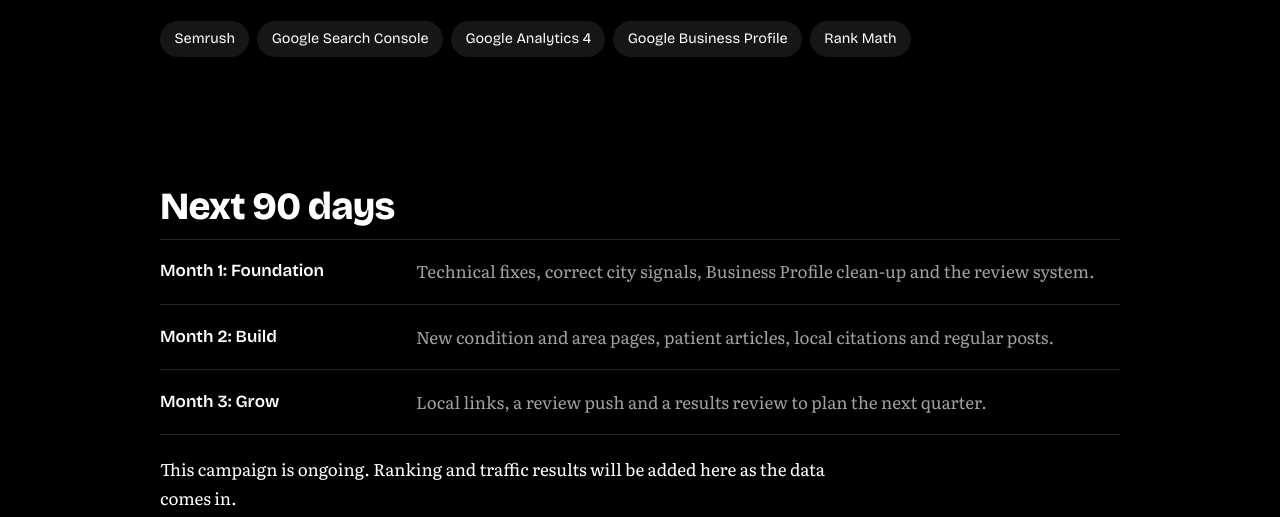
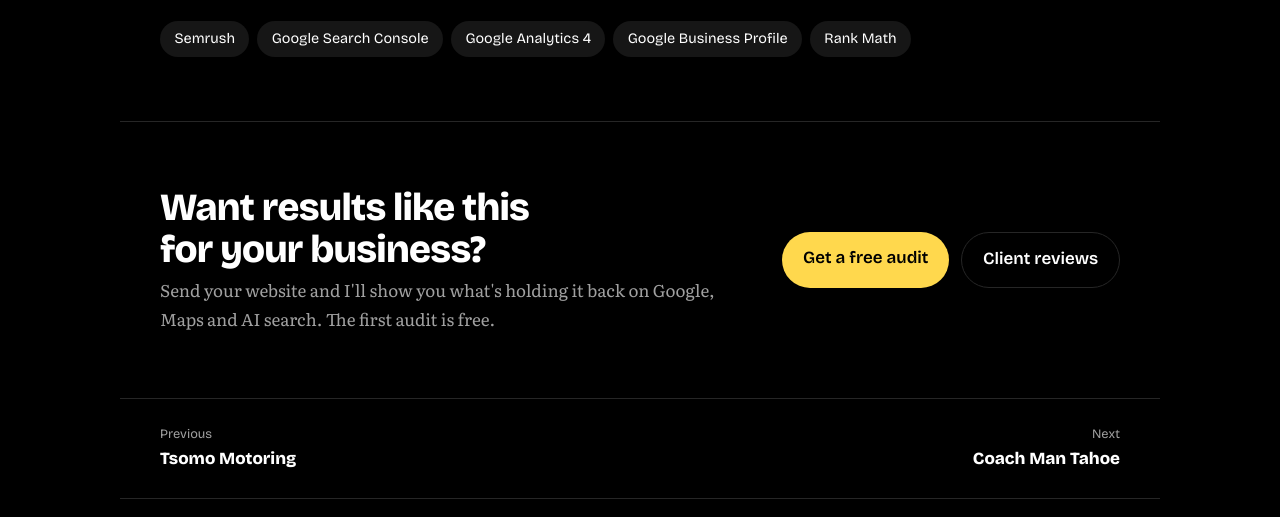
Before and after one commit to mdanik-seo/mdanik-seo.github.io, a plain HTML site: page case-studies/strong-spine-and-body.html in a window 1280 px wide. Shown: the part 2973-3490 px from the top of the page. Drawn offline with nearby package versions, Linux system fonts and the light colour scheme.

Commit message:
Remove 90-day plan from Strong Spine case study
Co-Authored-By: Claude Opus 5.5 <noreply@anthropic.com>
Claude-Session: https://claude.ai/code/session_0151xh9KirjJgkuzBNpBTo8i

```diff
--- a/case-studies/strong-spine-and-body.html
+++ b/case-studies/strong-spine-and-body.html
@@ -193,15 +193,6 @@ figure.shot figcaption{font-family:var(--display);font-size:.82rem;color:var(--m
   <ul class="tools"><li>Semrush</li><li>Google Search Console</li><li>Google Analytics 4</li><li>Google Business Profile</li><li>Rank Math</li></ul>
 </section>
 
-<section class="wrap">
-  <h2>Next 90 days</h2>
-  <dl class="work" style="margin:0">
-    <div><dt>Month 1: Foundation</dt><dd>Technical fixes, correct city signals, Business Profile clean-up and the review system.</dd></div>
-    <div><dt>Month 2: Build</dt><dd>New condition and area pages, patient articles, local citations and regular posts.</dd></div>
-    <div><dt>Month 3: Grow</dt><dd>Local links, a review push and a results review to plan the next quarter.</dd></div>
-  </dl>
-  <div class="prose" style="margin-top:1.25rem"><p>This campaign is ongoing. Ranking and traffic results will be added here as the data comes in.</p></div>
-</section>
 <section class="wrap cta">
   <div class="cta-box">
     <div>
```
